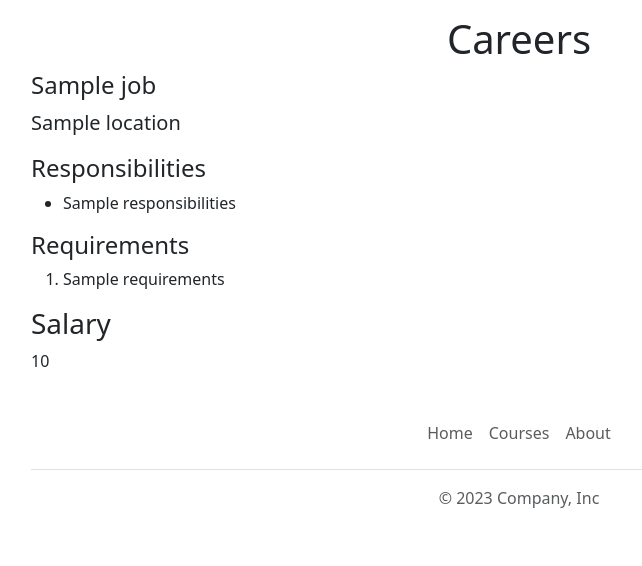
After one commit to Durga21B21/careers-website, a Flask app: template templates/jobpage.html in a window 1280 px wide. The commit adds this page. Shown: the part 441-1007 px from the top of the page, without its empty margins (121-763 px from the left). Run offline with Flask 3, Linux system fonts and the light colour scheme; the template is opened without the code that fills it: most values are stand-ins (such as "Sample title", 1, 10 or a date in 2020).

Commit message:
dynamic pages for each job

```diff
--- a/app.py
+++ b/app.py
@@ -1,17 +1,25 @@
 from flask import Flask, render_template , jsonify
-from database import load_jobs_from_db
+from database import load_jobs_from_db,single_job
 
 app = Flask(__name__)
 
 @app.route("/")
 def hello_world():
   jobs = load_jobs_from_db()
-  return render_template('home.html',job=jobs , company_name=("KD"))
+  return render_template('home.html',job=jobs)
 
 @app.route("/api/jobs")
 def list_jobs():
   jobs = load_jobs_from_db()
   return jsonify(jobs)
 
+@app.route("/job/<id>")
+def show_job(id):
+  job = single_job(id)
+
+  if not job:
+    return "Not Found",404
+  return render_template("jobpage.html",job=job)
+
 if __name__ == '__main__':
   app.run(host="0.0.0.0", debug=True)
--- /dev/null
+++ b/templates/bootstrap.html
@@ -0,0 +1,3 @@
+<meta charset="utf-8">
+<meta name="viewport" content="width=device-width, initial-scale=1">
+<link href="https://cdn.jsdelivr.net/npm/bootstrap@5.3.0/dist/css/bootstrap.min.css" rel="stylesheet" integrity="sha384-9ndCyUaIbzAi2FUVXJi0CjmCapSmO7SnpJef0486qhLnuZ2cdeRhO02iuK6FUUVM" crossorigin="anonymous">
--- a/templates/jobitem.html
+++ b/templates/jobitem.html
@@ -7,7 +7,7 @@
       {% endif %}
   </div>
   <div class="col-3" style="padding-top:15px; padding-left:15px;">
-     <a href="mailto:statickd872@gmail.com?subject=Application%20for%20{{job['title']}}&body=My%20Name%20%3A%20%3Cyour%20name%20here%3E%0D%0AMy%20Resume%20Link%20%3A%20%3Cyour%20resume%20link%3E%0D%0AMy%20LinkedIn%20Link%20%3A%20%3Clinkdin%20link%3E" class="btn btn-primary"
+     <a href="/job/{{job['id']}}" class="btn btn-primary"
  type="Apply">Apply</a>
   </div>
 
--- /dev/null
+++ b/templates/jobpage.html
@@ -0,0 +1,35 @@
+<!DOCTYPE HTML>
+<HTML>
+  <head>
+    <title>{{job.title}} - KD Careers</title>
+    <meta charset="utf-8">
+      <meta name="viewport" content="width=device-width, initial-scale=1">
+      <link href="https://cdn.jsdelivr.net/npm/bootstrap@5.3.0/dist/css/bootstrap.min.css" rel="stylesheet" integrity="sha384-9ndCyUaIbzAi2FUVXJi0CjmCapSmO7SnpJef0486qhLnuZ2cdeRhO02iuK6FUUVM" crossorigin="anonymous">
+  </head>
+  <body>
+    {% include 'nav.html' %}
+    {% include 'styles.html' %}
+    <div class="container" >
+      <h1 class="text-center">Careers</h1>
+
+      <h4 class="nb-2">{{job.title}}</h4>
+
+      <p class="lead mt-0">{{job.location}}</p>
+      <h4>Responsibilities</h4>
+      <ul>
+        {% for line in job.responsibilities.split("\n") %}
+          <li>{{line}}</li>
+        {% endfor %}
+      </ul>
+      <h4>Requirements</h4>
+      <Ol>
+        {% for line in job.requirements.split("\n") %}
+          <li>{{line}}</li>
+        {% endfor %}
+      </Ol>
+      <h3>Salary</h3>
+      <p>{{job.salary}}</p>
+    </div>
+    {% include 'footer.html' %}
+  </body>
+</HTML>
--- a/templates/nav.html
+++ b/templates/nav.html
@@ -1,8 +1,8 @@
 <nav class="navbar shadow-sm fixed-top bg-white" >
   <div class="container-fluid">
-    <a class="navbar-brand" href="#">
+    <a class="navbar-brand" href="/">
       <img src="/static/navlogo.svg" alt="Logo" width="30" height="24" class="d-inline-block align-text-top">
-      Jovian
+      KD
     </a>
   </div>
 </nav>
--- /dev/null
+++ b/templates/styles.html
@@ -0,0 +1,19 @@
+<style>
+      .img-fluid{
+        width: 100%;
+        height: 380px;
+        object-fit:cover;
+        margin-bottom:16px;
+      }
+      #jobs{
+        margin-bottom:26px;
+      }
+      .job-details{
+        margin-bottom:4px;
+      }
+      .container{
+        max-width :1000px;
+        margin:0 auto 0 auto ;
+      }
+</style>
+<img class="img-fluid" src="https://careers-website--kdurga.repl.co/static/banner.jpg" height = 400px; >
```
Also changed, not shown: database.py (+16 -1 lines), templates/home.html (+3 -23 lines).
